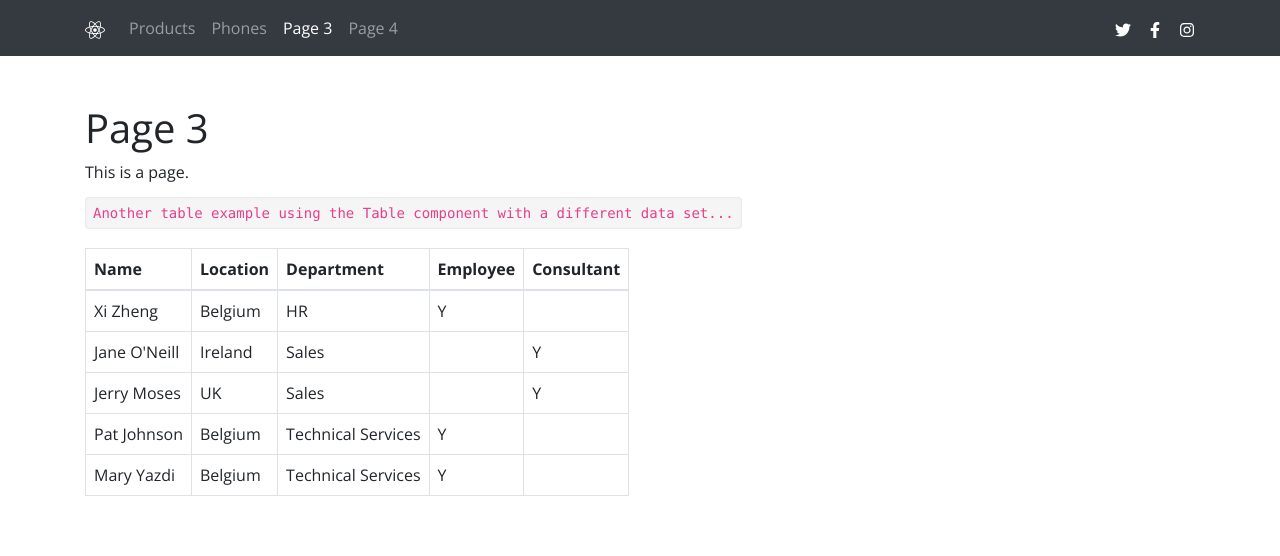
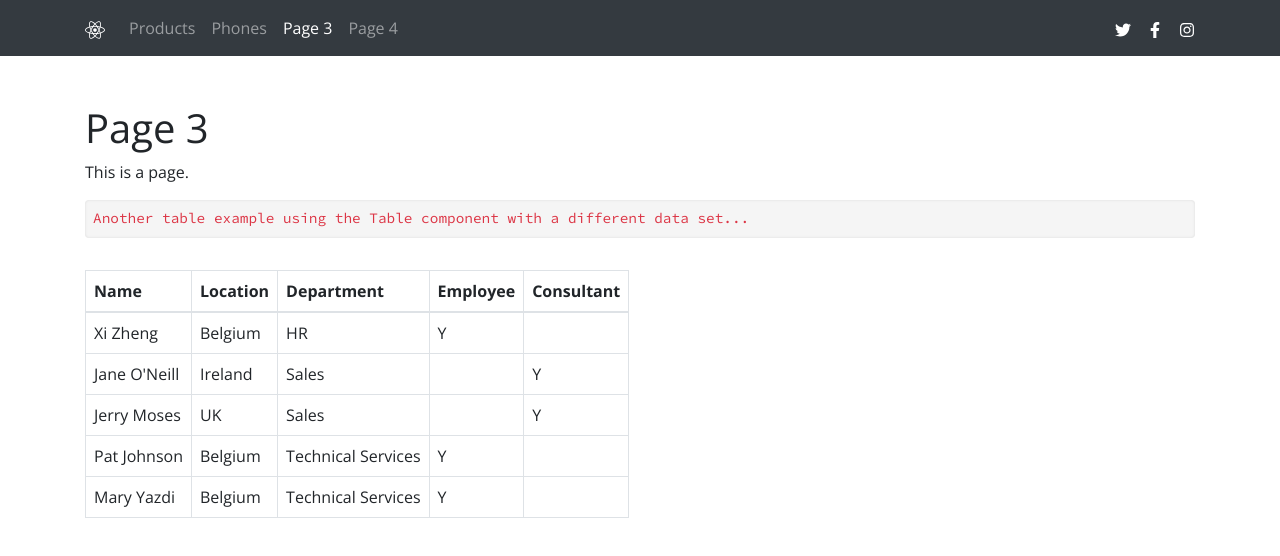
Before and after one commit to ianmharvey/react-bootstrap, a React (Create React App) app: page /page3 in a window 1280 px wide. Shown: the top 556 px of the page. Built offline with nearby package versions, Linux system fonts and the light colour scheme.

Commit message:
Add files via upload

```diff
--- a/src/App.css
+++ b/src/App.css
@@ -1,12 +1,16 @@
 @import url("http://fonts.googleapis.com/css?family=Open+Sans:300,400,700");
-@import url("http://fonts.googleapis.com/css?family=Lato:300,400,700");
+@import url("http://fonts.googleapis.com/css?family=Source+Code+Pro:400");
 
 body {
   padding-top: 3.5rem;
   font-family: "Open Sans" !important;
 }
 
-code {
+div.code {
+  font-family: "Source Code Pro" !important;
+  font-size: .9rem;
+  color: #dc3545;
+  margin-bottom: 2rem;
   background-color: #f5f5f5;
   padding: .5rem;
   border-radius: .25rem;
--- a/src/components/Main.js
+++ b/src/components/Main.js
@@ -56,7 +56,7 @@ const Main = () => {
       <Container className="mt-5">
         <h1>Home</h1>
         <p>Welcome, {name}! This demo site is built with Node.js, IBM Cloudant, <a href="https://react-bootstrap.github.io/" target="_blank" rel="noopener noreferrer">react-bootstrap</a>, and uses <a href="https://www.npmjs.com/package/react-router-dom" target="_blank" rel="noopener noreferrer">React Router</a>.</p>
-        <p className="mb-4"><code>Example of rendering a Table component:</code></p>
+        <div className="code">Example of rendering a Table component:</div>
 
         <Table tableHeadings={tableHeadings} tableData={tableData} />
 
--- a/src/components/Page3.js
+++ b/src/components/Page3.js
@@ -55,7 +55,7 @@ const Page3 = () => {
     <Container className="mt-5">
       <h1>Page 3</h1>
       <p>This is a page.</p>
-      <p className="mb-4"><code>Another table example using the Table component with a different data set...</code></p>
+      <div className="code">Another table example using the Table component with a different data set...</div>
       <Table tableHeadings={tableHeadings} tableData={tableData} />
     </Container>
   );
--- a/src/components/Page4.js
+++ b/src/components/Page4.js
@@ -11,7 +11,7 @@ const Page4 = () => {
     <Container className="mt-5">
       <h1>Page 4</h1>
       <p>This is a page.</p>
-      <p className="mb-4"><code>A simple template page. Customize using Bootstrap's grid system and components...</code></p>
+      <div className="code">A simple template page. Customize using Bootstrap's grid system and components...</div>
       <Row>
         <Col className="border mb-5">
           <p>
--- a/src/components/Phones.js
+++ b/src/components/Phones.js
@@ -23,6 +23,7 @@ class Phones extends React.Component {
     Ex: fetch("/data/data.json")
     Ex: fetch("http://localhost:3000/data/data.json")
     */
+
     const requestURL = new Request("https://3ba80cff-5997-4a6f-83c2-d0453acd7c78-bluemix.cloudantnosqldb.appdomain.cloud/development/_all_docs?include_docs=true", {
       method: 'GET'
     });
@@ -76,11 +77,11 @@ class Phones extends React.Component {
       return (
         <Container className="mt-5">
           <h1>Phones</h1>
-          <p className="mb-4"><code>This page uses a direct fetch request to get data from a Cloudant database...</code></p>
+          <div className="code">This page uses a direct fetch request to get data from an IBM Cloudant database...</div>
 
           <CardColumns>
-            {items.map(item => (
-              <Card style={{ width: "auto" }} key={item.key}>
+            {items.map((item, index) => (
+              <Card style={{ width: "auto" }} key={item.key} id={index}>
                 <Card.Img variant="top" src="https://via.placeholder.com/180x80.png/aaa/fff?text=image" alt={item.doc.manufacturer} />
                 <Card.Body>
                   <Card.Title>{item.doc.manufacturer} {item.doc.product}</Card.Title>
--- a/src/components/Products.js
+++ b/src/components/Products.js
@@ -8,7 +8,7 @@ const Products = () => {
   return (
     <Container className="mt-5">
       <h1>Products</h1>
-      <p className="mb-4"><code>Example of a fetch request component to get data from an IBM Cloudant database...</code></p>
+      <div className="code">Example of a fetch request component to get data from an IBM Cloudant database...</div>
       <Fetch />
     </Container>
   );
```
